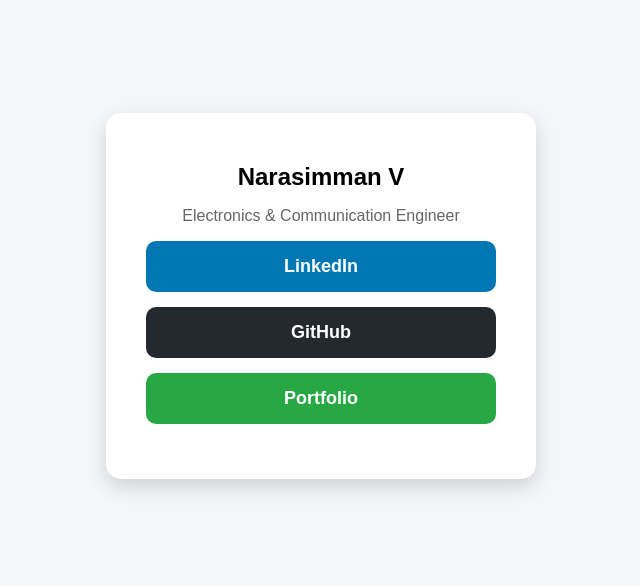
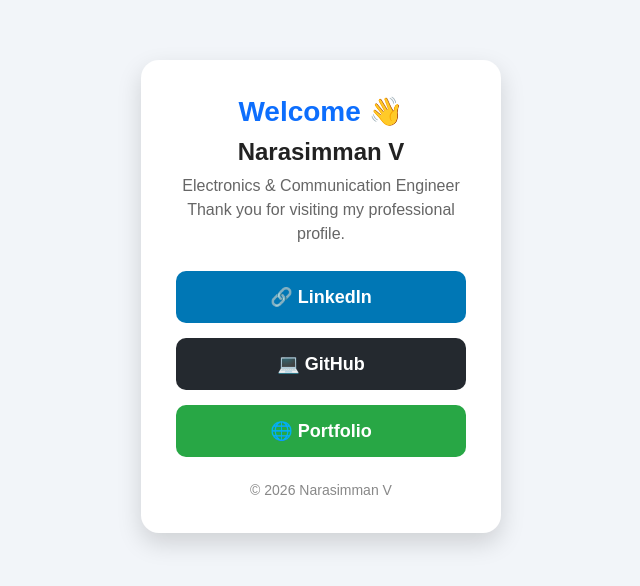
Before and after one commit to simman06/links.html, a plain HTML site: page index.html in a window 1280 px wide. Shown: the part 104-690 px from the top of the page, without its empty margins (319-959 px from the left). Drawn offline with Linux system fonts and the light colour scheme.

Commit message:
Update index.html

```diff
--- a/index.html
+++ b/index.html
@@ -1,3 +1,4 @@
+<!DOCTYPE html>
 <html lang="en">
 <head>
 <meta charset="UTF-8">
@@ -5,56 +6,79 @@
 <title>Narasimman V | Professional Links</title>
 
 <style>
+*{
+    margin:0;
+    padding:0;
+    box-sizing:border-box;
+}
+
 body{
-    font-family:Arial,sans-serif;
-    background:#f4f6f9;
+    font-family:Arial, Helvetica, sans-serif;
+    background:#f2f5f9;
     display:flex;
     justify-content:center;
     align-items:center;
-    height:100vh;
-    margin:0;
+    min-height:100vh;
 }
 
 .card{
-    background:white;
-    padding:40px;
-    border-radius:15px;
-    width:350px;
+    background:#ffffff;
+    width:360px;
+    padding:35px;
+    border-radius:18px;
     text-align:center;
-    box-shadow:0 8px 20px rgba(0,0,0,.15);
+    box-shadow:0 10px 25px rgba(0,0,0,.15);
 }
 
-img{
-    width:120px;
-    border-radius:50%;
-    margin-bottom:15px;
+h1{
+    color:#0d6efd;
+    font-size:28px;
+    margin-bottom:10px;
 }
 
 h2{
-    margin:10px 0;
+    color:#222;
+    margin-bottom:8px;
 }
 
 p{
     color:#666;
+    margin-bottom:25px;
+    line-height:1.5;
 }
 
-a{
+.btn{
     display:block;
     text-decoration:none;
-    color:white;
+    color:#fff;
     padding:15px;
     margin:15px 0;
     border-radius:10px;
     font-size:18px;
     font-weight:bold;
+    transition:0.3s;
 }
 
-.linkedin{background:#0077B5;}
-.github{background:#24292F;}
-.portfolio{background:#28A745;}
+.btn:hover{
+    transform:scale(1.03);
+}
 
-a:hover{
-    opacity:.9;
+.linkedin{
+    background:#0077B5;
+}
+
+.github{
+    background:#24292F;
+}
+
+.portfolio{
+    background:#28A745;
+}
+
+.footer{
+    margin-top:25px;
+    color:#888;
+    font-size:14px;
 }
 </style>
 
@@ -64,27 +88,36 @@
 
 <div class="card">
 
+<h1>Welcome 👋</h1>
+
 <h2>Narasimman V</h2>
 
-<p>Electronics & Communication Engineer</p>
+<p>
+Electronics & Communication Engineer<br>
+Thank you for visiting my professional profile.
+</p>
 
-<a class="linkedin"
+<a class="btn linkedin"
 href="https://www.linkedin.com/in/narasimman-venkatesan-995a0929b"
 target="_blank">
-LinkedIn
+🔗 LinkedIn
 </a>
 
-<a class="github"
+<a class="btn github"
 href="https://github.com/simman06"
 target="_blank">
-GitHub
+💻 GitHub
 </a>
 
-<a class="portfolio"
+<a class="btn portfolio"
 href="https://simman06.github.io/narasimman-portfolio/"
 target="_blank">
-Portfolio
+🌐 Portfolio
 </a>
+
+<div class="footer">
+© 2026 Narasimman V
+</div>
 
 </div>
 
```
